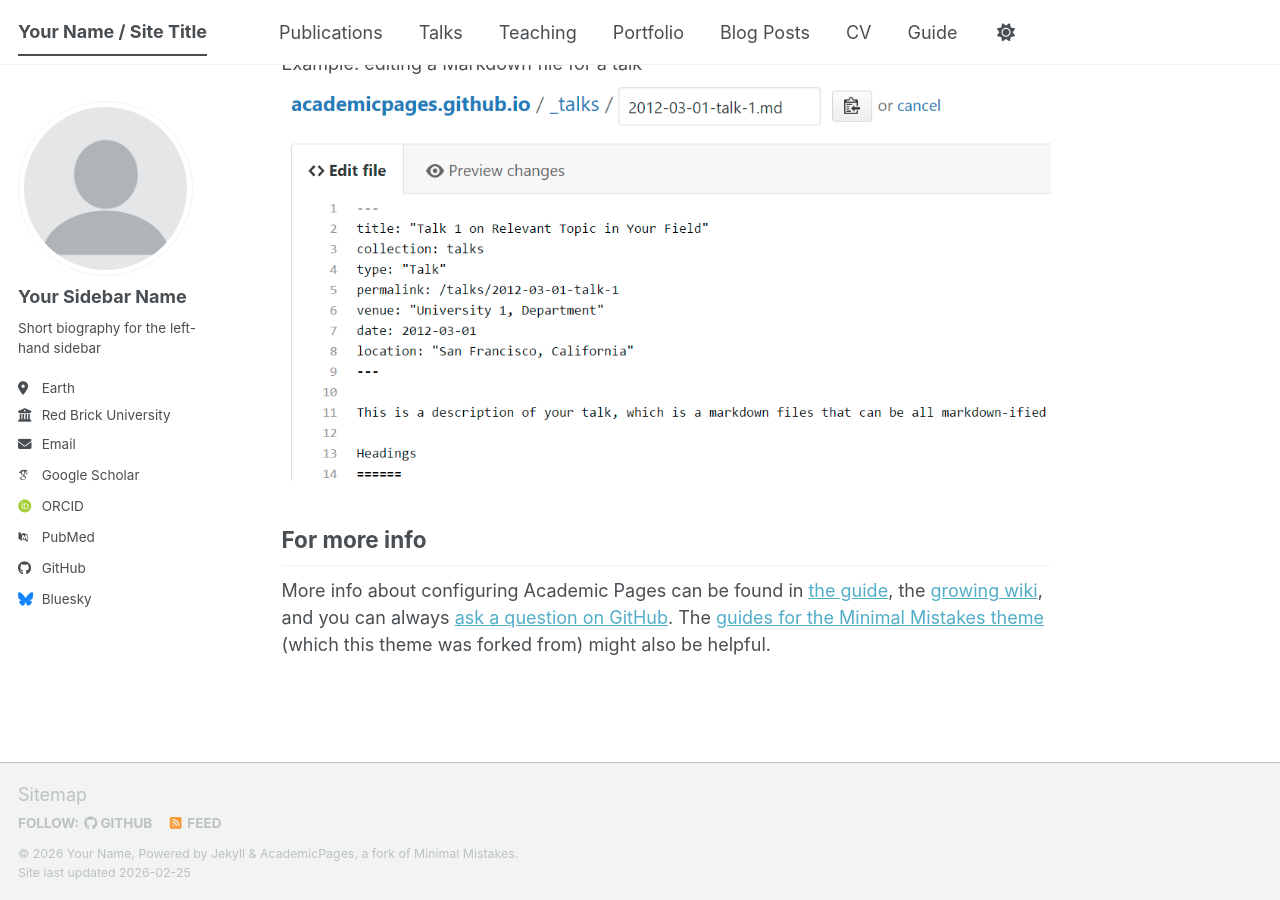
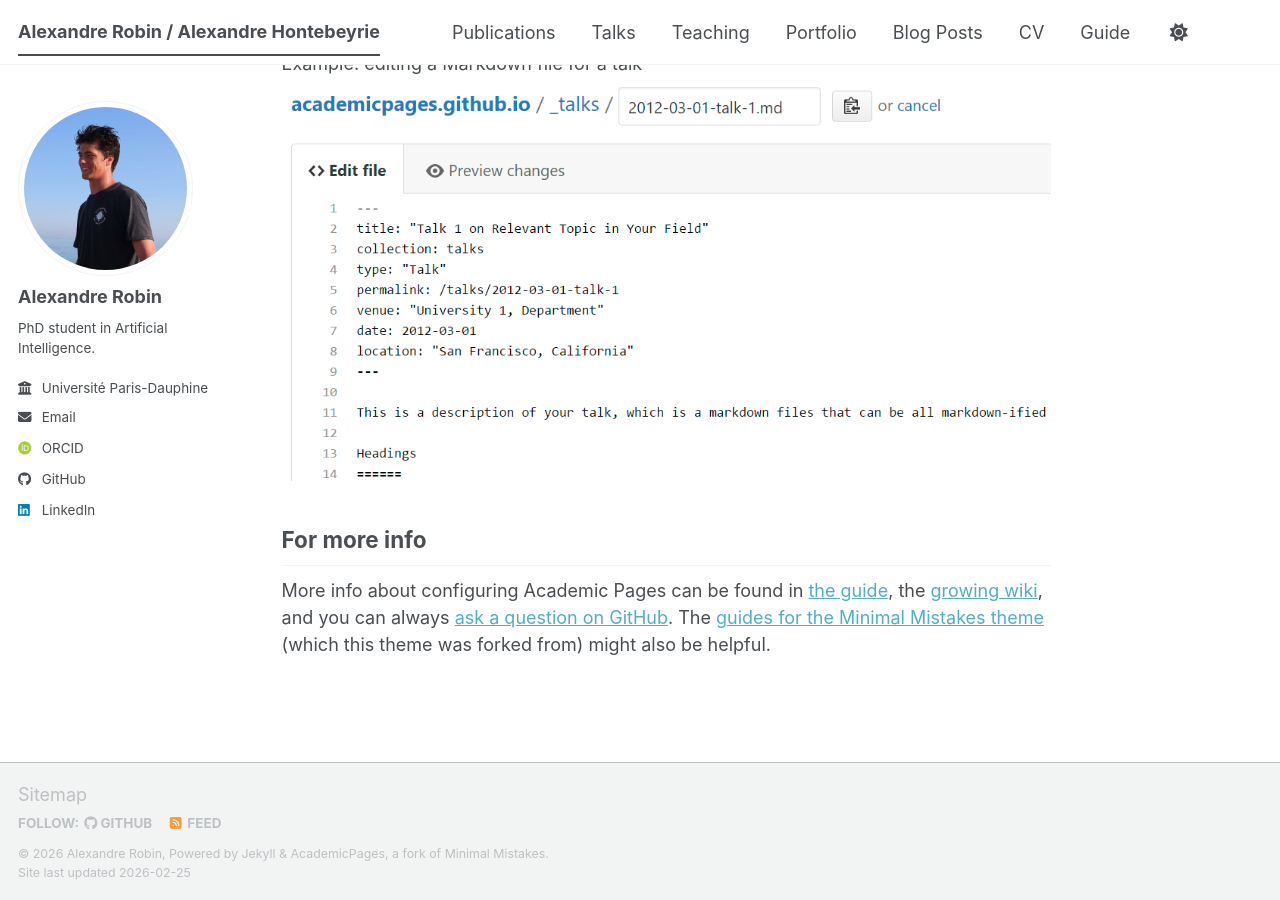
Before and after one commit to alexrob123/alexrob123.github.io, a Jekyll site: the page built from _pages/about.md, in a window 1280 px wide and 900 px high, scrolled down 2720 px. Built offline with Jekyll 4.4.1, drawn with Linux system fonts in a browser that asks for light colours; some web fonts are replaced; a script bundle is joined from its source files by our own code; library files that are not in the unit come from our copies; some of the changed lines change nothing that is shown.

Commit message:
First modifications

```diff
--- a/_config.yml
+++ b/_config.yml
@@ -7,158 +7,171 @@
 # server process.
 
 # Basic Site Settings
-locale                   : "en-US"
-site_theme               : "default" # The available themes options are "default", "air", "sunrise", "mint", "dirt" and "contrast"
-title                    : "Your Name / Site Title"
-title_separator          : "-"
-name                     : &name "Your Name"
-description              : &description "Your Name's academic portfolio"   # Update this with a general description of your site, this is the default if not overridden by a page
-url                      : https://academicpages.github.io # The base hostname & protocol for your site e.g. "https://[your GitHub username].github.io",
-                                                           # or if you already have some other page hosted on Github then use "https://[your GitHub username].github.io/[Your Repo Name]"
-baseurl                  : "" # the subpath of your site, e.g. "/blog"
-repository               : "academicpages/academicpages.github.io"
+locale: "en"
+site_theme: "default" # The available themes options are "default", "air", "sunrise", "mint", "dirt" and "contrast"
+title: "Alexandre Robin / Alexandre Hontebeyrie"
+title_separator: "-"
+name: &name "Alexandre Robin"
+description: &description "Your Name's academic portfolio" # Update this with a general description of your site, this is the default if not overridden by a page
+url:
+  https://academicpages.github.io # The base hostname & protocol for your site e.g. "https://[your GitHub username].github.io",
+  # or if you already have some other page hosted on Github then use "https://[your GitHub username].github.io/[Your Repo Name]"
+baseurl: "" # the subpath of your site, e.g. "/blog"
+repository: "academicpages/academicpages.github.io"
 
 # Site Author - The following control what appear as part of the author content on the side bar.
 #               If a field is blank the icon and link will not appear, otherwise it will be shown.
 #               Additional customization can be done by editing /_includes/author-profile.html
 author:
   # Biographic information
-  avatar           : "profile.png"
-  name             : "Your Sidebar Name"
-  pronouns         : # example: "she/her"
-  bio              : "Short biography for the left-hand sidebar"
-  location         : "Earth"
-  employer         : "Red Brick University"
-  uri              : # URL
-  email            : "none@example.org"
+  avatar: "profil.jpg"
+  name: *name
+  pronouns: # example: "she/her"
+  bio: "PhD student in Artificial Intelligence."
+  # location: "Earth"
+  uri: # URL
+
+  employer: "Université Paris-Dauphine | PSL"
+  linkedin: "alexandre-robin-3b3579173"
+  github: "alexrob123"
+  orcid: "https://orcid.org/0009-0000-9122-8868"
+  email: &email alexandre.robin81@gmail.com
 
   # Academic websites
-  academia         : # URL
-  arxiv            : # URL - Update with the correct link to your profile
-  googlescholar    : "https://scholar.google.com/citations?user=PS_CX0AAAAAJ"
-  inspire-hep      : # URL
-  impactstory      : # URL
-  orcid            : "https://orcid.org/yourorcidurl"
-  semantic         : # URL
-  ssrn             : # URL
-  pubmed           : "https://www.ncbi.nlm.nih.gov/pubmed/?term=john+snow"
-  researchgate     : # URL
-  scopus           : # URL
-  zotero           : # URL
-
+  academia: # URL
+  arxiv: # URL
+  googlescholar: # URL
+  inspire-hep: # URL
+  impactstory: # URL
+  semantic: # URL
+  ssrn: # URL
+  pubmed: # URL
+  researchgate: # URL
+  scopus: # URL
+  zotero: # URL
 
   # Repositories and software development
-  bitbucket        : # Username - Update with your username on the site
-  codepen          : # Username
-  dribbble         : # Username
-  github           : "academicpages"
-  kaggle           : # Username
-  stackoverflow    : # User number or user number and name (i.e., use "1" or "1/jeff-atwood")
+  bitbucket: # Username - Update with your username on the site
+  codepen: # Username
+  dribbble: # Username
+  kaggle: # Username
+  stackoverflow: # User number or user number and name (i.e., use "1" or "1/jeff-atwood")
 
   # Social media
-  artstation       : # Username
-  bluesky          : "bsky.app" # Replace this with you Bluesky username
-  facebook         : # Username
-  flickr           : # Username
-  foursquare       : # Username
-  goodreads        : # Username
-  google_plus      : # Username
-  keybase          : # Username
-  instagram        : # Username
-  lastfm           : # Username
-  linkedin         : # Username
-  mastodon         : # URL
-  medium           : # URL
-  pinterest        : # Username
-  soundcloud       : # Username
-  steam            : # Username
-  telegram         : # URL
-  tumblr           : # Username
-  twitter          : # Username for X / Twitter
-  vine             : # Username
-  weibo            : # Username
-  wikipedia        : # Username
-  xing             : # Username
-  youtube          : # Username
-  zhihu            : # Username
+  artstation: # Username
+  bluesky: # Username
+  facebook: # Username
+  flickr: # Username
+  foursquare: # Username
+  goodreads: # Username
+  google_plus: # Username
+  keybase: # Username
+  instagram: # Username
+  lastfm: # Username
+  mastodon: # URL
+  medium: # URL
+  pinterest: # Username
+  soundcloud: # Username
+  steam: # Username
+  telegram: # URL
+  tumblr: # Username
+  twitter: # Username for X / Twitter
+  vine: # Username
+  weibo: # Username
+  wikipedia: # Username
+  xing: # Username
+  youtube: # Username
+  zhihu: # Username
+
+# links:
+#   - label: "GitHub"
+#     icon: "fab fa-fw fa-github"
+#     url: &github "https://github.com/alexrob123"
+
+#   - label: "LinkedIn"
+#     icon: "fab fa-fw fa-linkedin"
+#     url: &linkedin "https://www.linkedin.com/in/alexandre-robin-3b3579173/"
 
 # Publication Category - The following the list of publication categories and their headings
 publication_category:
   books:
-    title: 'Books'
+    title: "Books"
   manuscripts:
-    title: 'Journal Articles'
+    title: "Journal Articles"
   conferences:
-    title: 'Conference Papers'
+    title: "Conference Papers"
 
 # Site Settings
-teaser                   :  # filename of teaser fallback teaser image placed in /images/ for social media previews
-breadcrumbs              : false # true, false (default)
-words_per_minute         : 160
-future                   : true
-read_more                : "disabled" # if enabled, adds "Read more" links to excerpts
-talkmap_link             : false      #change to true to add link to talkmap on talks page
+teaser: # filename of teaser fallback teaser image placed in /images/ for social media previews
+breadcrumbs: false # true, false (default)
+words_per_minute: 160
+future: true
+read_more: "disabled" # if enabled, adds "Read more" links to excerpts
+talkmap_link: false #change to true to add link to talkmap on talks page
 comments:
-  provider               : # false (default), "disqus", "discourse", "facebook", "google-plus", "staticman", "custom"
+  provider: # false (default), "disqus", "discourse", "facebook", "google-plus", "staticman", "custom"
   disqus:
-    shortname            :
+    shortname:
   discourse:
-    server               : # https://meta.discourse.org/t/embedding-discourse-comments-via-javascript/31963 , e.g.: meta.discourse.org
+    server: # https://meta.discourse.org/t/embedding-discourse-comments-via-javascript/31963 , e.g.: meta.discourse.org
   facebook:
-    appid                :
-    num_posts            : # 5 (default)
-    colorscheme          : # "light" (default), "dark"
+    appid:
+    num_posts: # 5 (default)
+    colorscheme: # "light" (default), "dark"
 staticman:
-  allowedFields          : ['name', 'email', 'url', 'message']
-  branch                 : "gh-pages" # "master", "gh-pages"
-  commitMessage          : "New comment."
-  filename               : comment-{@timestamp}
-  format                 : "yml"
-  moderation             : true
-  path                   : "_data/comments/{options.slug}"
-  requiredFields         : ['name', 'email', 'message']
+  allowedFields: ["name", "email", "url", "message"]
+  branch: "master" # "master", "gh-pages"
+  commitMessage: "New comment."
+  filename: comment-{@timestamp}
+  format: "yml"
+  moderation: true
+  path: "_data/comments/{options.slug}"
+  requiredFields: ["name", "email", "message"]
   transforms:
-    email                : "md5"
+    email: "md5"
   generatedFields:
     date:
-      type               : "date"
+      type: "date"
       options:
-        format           : "iso8601" # "iso8601" (default), "timestamp-seconds", "timestamp-milliseconds"
+        format: "iso8601" # "iso8601" (default), "timestamp-seconds", "timestamp-milliseconds"
 atom_feed:
-  hide                   : false     # change to true to hide the RSS feed in the footer
-  path                   : # blank (default) uses feed.xml
-
+  hide: false # change to true to hide the RSS feed in the footer
+  path: # blank (default) uses feed.xml
 
 # SEO Related
-google_site_verification :
-bing_site_verification   :
-alexa_site_verification  :
-yandex_site_verification :
-
+google_site_verification:
+bing_site_verification:
+alexa_site_verification:
+yandex_site_verification:
 
 # Social Sharing
 twitter:
-  username               : &twitter
+  username: &twitter
 facebook:
-  username               :
-  app_id                 :
-  publisher              :
-og_image                 :  # Social media default site image
-og_description           :  # Social media default site image description
+  username:
+  app_id:
+  publisher:
+og_image: # Social media default site image
+og_description: # Social media default site image description
 # For specifying social profiles
 # - https://developers.google.com/structured-data/customize/social-profiles
-social:
-  type                   : # Person or Organization (defaults to Person)
-  name                   : # If the user or organization name differs from the site's name
-  links: # An array of links to social media profiles
+# social:
+#   type: # Person or Organization (defaults to Person)
+#   name: # If the user or organization name differs from the site's name
+#   links:
+#     - label: "GitHub"
+#       icon: "fab fa-fw fa-github"
+#       url: &github "https://github.com/alexrob123"
 
+#     - label: "LinkedIn"
+#       icon: "fab fa-fw fa-linkedin"
+#       url: &linkedin "https://www.linkedin.com/in/alexandre-robin-3b3579173/"
 
 # Analytics
 analytics:
-  provider               :  "false" # false (default), "google", "google-universal", "google-analytics-4", "custom"
+  provider: "false" # false (default), "google", "google-universal", "google-analytics-4", "custom"
   google:
-    tracking_id          :
-
+    tracking_id:
 
 # Reading Files
 include:
@@ -198,14 +211,12 @@ keep_files:
 encoding: "utf-8"
 markdown_ext: "markdown,mkdown,mkdn,mkd,md"
 
-
 # Conversion
 markdown: kramdown
 highlighter: rouge
 lsi: false
 excerpt_separator: "\n\n"
 incremental: false
-
 
 # Markdown Processing
 kramdown:
@@ -217,7 +228,6 @@ kramdown:
   toc_levels: 1..6
   smart_quotes: lsquo,rsquo,ldquo,rdquo
   enable_coderay: false
-
 
 # These settings control the types of collections used by the template
 collections:
@@ -233,7 +243,6 @@ collections:
   talks:
     output: true
     permalink: /:collection/:path/
-
 
 # These settings control how pages and collections are included in the site
 defaults:
@@ -291,19 +300,16 @@ defaults:
       author_profile: true
       share: true
 
-
 # Sass/SCSS
 sass:
   sass_dir: _sass
   style: compressed # https://sass-lang.com/documentation/file.SASS_REFERENCE.html#output_style
-
 
 # Outputting
 permalink: /:categories/:title/
 # paginate: 5 # amount of posts to show
 # paginate_path: /page:num/
 timezone: Etc/UTC # https://en.wikipedia.org/wiki/List_of_tz_database_time_zones
-
 
 # Plugins
 plugins:
@@ -322,7 +328,6 @@ whitelist:
   - jekyll-sitemap
   - jekyll-redirect-from
   - jemoji
-
 
 # Archives
 #  Type
@@ -352,7 +357,6 @@ tag_archive:
 #     category: /categories/:name/
 #     tag: /tags/:name/
 
-
 # HTML Compression
 # - https://jch.penibelst.de/
 compress_html:
```
Also changed, not shown: images/profil.jpg (added).
